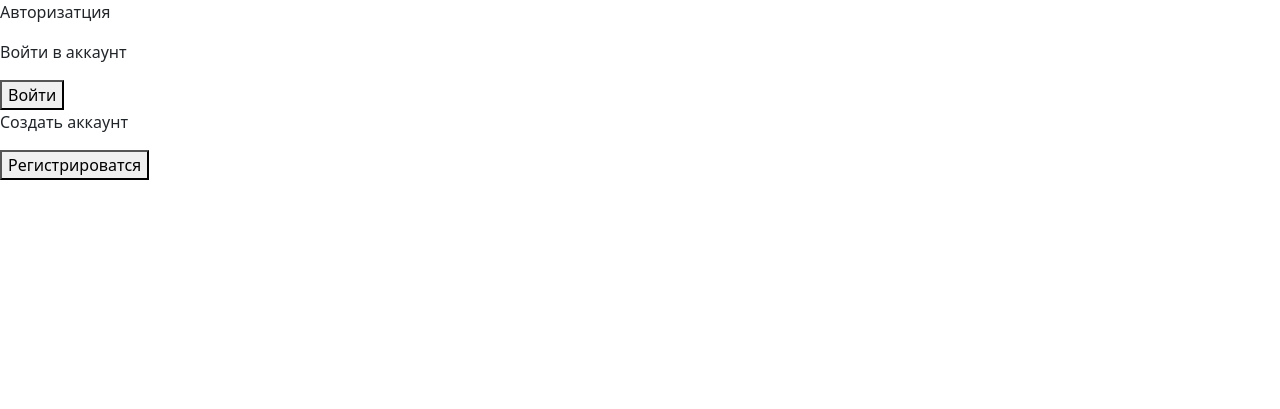
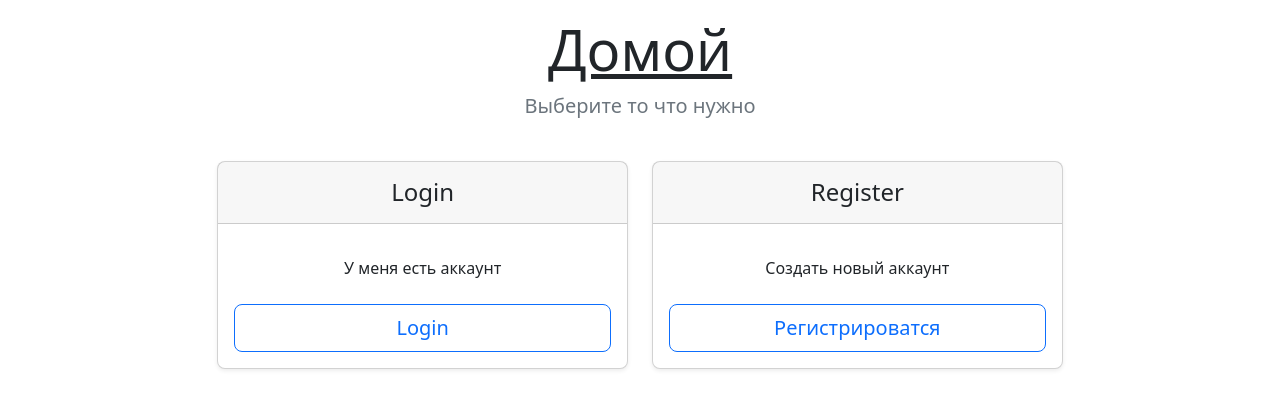
Before and after one commit to begmatovTimur/HomeClick, a Django app: page /authentication/ in a window 1280 px wide. Shown: the top 409 px of the page. Run offline with Django 4.2, Linux system fonts and the light colour scheme.

Commit message:
Add authentication design and search in project

```diff
--- a/authentication/login_form.py
+++ b/authentication/login_form.py
@@ -10,10 +10,10 @@ class LoginForm(forms.Form):
         max_length=30,
         min_length=5,
         required=True,
-        widget=(forms.TextInput(attrs={'class': 'register_input', 'placeholder': 'Username'}))
+        widget=(forms.TextInput(attrs={'class': 'form-control', 'placeholder': 'Username'}))
     )
 
     password = forms.CharField(
         label='Password',
-        widget=(forms.PasswordInput(attrs={'class': 'register_input', 'placeholder': 'Type password'}))
+        widget=(forms.PasswordInput(attrs={'class': 'form-control', 'placeholder': 'Type password'}))
     )
--- a/authentication/templates/register.html
+++ b/authentication/templates/register.html
@@ -15,7 +15,7 @@
 
           <div class="form-floating">
             {{ form.username }}
-            <label for="floatingInput">Usernmae</label>
+            <label for="floatingInput">Username</label>
           </div>
 
           <div class="form-floating mt-3">
--- a/authentication/templates/select.html
+++ b/authentication/templates/select.html
@@ -3,80 +3,114 @@
 {% block body %}
 
 {% if user.is_authenticated %}
-    <div class="main_box">
-        <div class="select_box">
-            <div class="string">
-                <p class="str">Авторизатция</p>
+    <header>
+      <div class="pricing-header p-3 pb-md-4 mx-auto text-center">
+        <a href="{% url 'index' %}" class="text-dark">
+            <h1 class="display-4 fw-normal">Домой</h1>
+        </a>
+        <p class="fs-5 text-muted">Выберите то что нужно</p>
       </div>
+    </header>
 
-            <div class="radio">
-                <div class="login">
-                    <p class="second_str">Войти через другой аккаунт</p>
-
-                    <div class="button_box">
+    <main>
+      <div class="row row-cols-1 row-cols-md-3 mb-3 text-center">
+        <div class="col">
+          <div class="card mb-4 rounded-3 shadow-sm">
+            <div class="card-header py-3">
+              <h4 class="my-0 fw-normal">Login</h4>
+            </div>
+            <div class="card-body">
+              <ul class="list-unstyled mt-3 mb-4">
+                <li>У меня есть аккаунт</li>
+              </ul>
               <a href="{% url 'log_in' %}">
-                            <button class="auth_button">Войти</button>
+                <button type="button" class="w-100 btn btn-lg btn-outline-primary">Login</button>
               </a>
             </div>
           </div>
+        </div>
 
-                <div class="logout">
-                    <p class="second_str">Выйти из аккаунта</p>
+        <div class="col">
+          <div class="card mb-4 rounded-3 shadow-sm">
+            <div class="card-header py-3">
+              <h4 class="my-0 fw-normal">Logout</h4>
+            </div>
+            <div class="card-body">
+              <ul class="list-unstyled mt-3 mb-4">
+                <li>Я хочу выйти из аккаунта</li>
+              </ul>
 
-                    <div class="button_box">
               <a href="{% url 'log_out' %}">
-                            <button class="logout_button">Logout</button>
+                <button type="button" class="w-100 btn btn-lg btn-outline-danger">Выйти</button>
               </a>
             </div>
           </div>
+        </div>
 
-                <div class="register">
-                    <p class="second_str">Создать новый аккаунт</p>
+        <div class="col">
+          <div class="card mb-4 rounded-3 shadow-sm">
+            <div class="card-header py-3">
+              <h4 class="my-0 fw-normal">Register</h4>
+            </div>
+            <div class="card-body">
+              <ul class="list-unstyled mt-3 mb-4">
+                <li>Создать новый аккаунт</li>
+              </ul>
 
-                    <div class="button_box">
               <a href="{% url 'register' %}">
-                            <button class="auth_button">Регистрироватся</button>
+                <button type="button" class="w-100 btn btn-lg btn-outline-primary">Регистрироватся</button>
               </a>
             </div>
           </div>
         </div>
       </div>
+    </main>
+{% else %}
+<header>
+    <div class="pricing-header p-3 pb-md-4 mx-auto text-center">
+      <a href="{% url 'index' %}" class="text-dark">
+          <h1 class="display-4 fw-normal">Домой</h1>
+      </a>
+      <p class="fs-5 text-muted">Выберите то что нужно</p>
     </div>
-{% else %}
-<div class="main_box">
-    <div class="select_box">
-        <div class="string">
-            <p class="str">Авторизатция</p>
+  </header>
+
+  <main>
+    <div class="row row-cols-1 row-cols-md-3 mb-3 text-center justify-content-center">
+      <div class="col">
+        <div class="card mb-4 rounded-3 shadow-sm">
+          <div class="card-header py-3">
+            <h4 class="my-0 fw-normal">Login</h4>
           </div>
-
-        <div class="radio">
-            <div class="login">
-                <div class="font_box_for_flex">
-                    <p class="second_str">Войти в аккаунт</p>
-                </div>
-
-                <div class="button_box">
+          <div class="card-body">
+            <ul class="list-unstyled mt-3 mb-4">
+              <li>У меня есть аккаунт</li>
+            </ul>
             <a href="{% url 'log_in' %}">
-                        <button class="auth_button">Войти</button>
+              <button type="button" class="w-100 btn btn-lg btn-outline-primary">Login</button>
             </a>
           </div>
         </div>
-
-            <div class="register">
-                <div class="font_box_for_flex">
-                    <p class="second_str">Создать аккаунт</p>
       </div>
 
+      <div class="col">
+        <div class="card mb-4 rounded-3 shadow-sm">
+          <div class="card-header py-3">
+            <h4 class="my-0 fw-normal">Register</h4>
+          </div>
+          <div class="card-body">
+            <ul class="list-unstyled mt-3 mb-4">
+              <li>Создать новый аккаунт</li>
+            </ul>
 
-                <div class="button_box">
             <a href="{% url 'register' %}">
-                        <button class="auth_button">Регистрироватся</button>
+              <button type="button" class="w-100 btn btn-lg btn-outline-primary">Регистрироватся</button>
             </a>
           </div>
         </div>
       </div>
     </div>
-</div>
+  </main>
 {% endif %}
 
 {% endblock %}
```
Also changed, not shown: authentication/templates/login.html (+25 -25 lines), main/templates/index.html (+5 -5 lines), db.sqlite3. Lines whose indentation alone changed are shown as unchanged.
